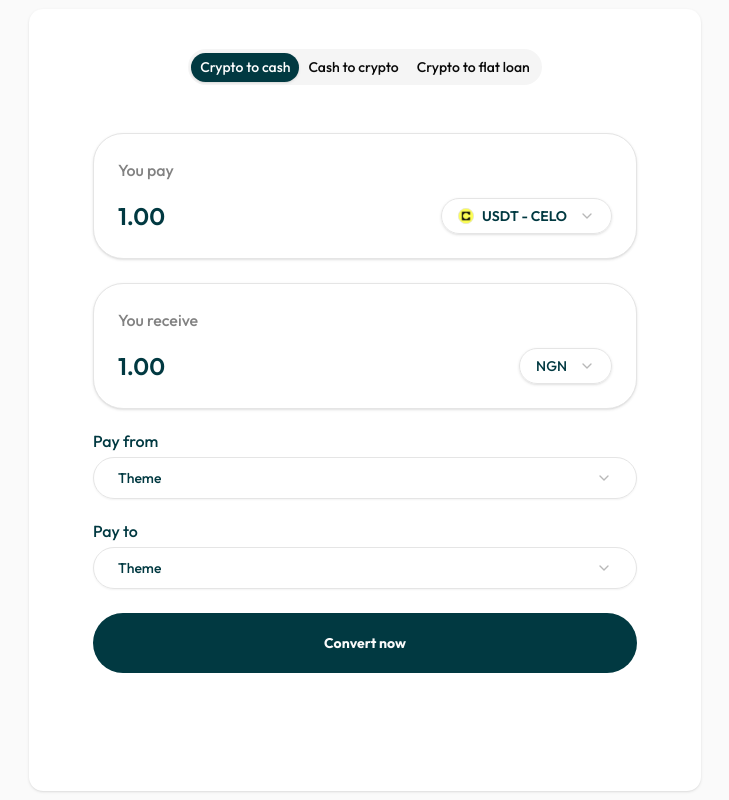
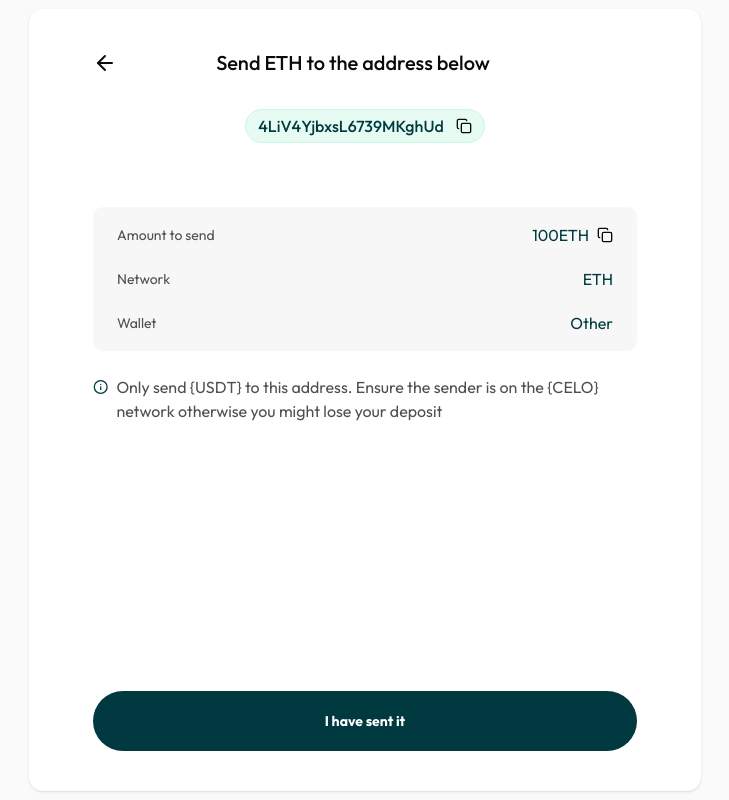
Before and after one commit to ashiruhammed/novacrust-test, a Next.js app: page / in a window 1280 px wide. Shown: the whole page, without its empty margins (275-1004 px from the left). Built offline with nearby package versions, Linux system fonts and the light colour scheme.

Commit message:
design eth address card

```diff
--- a/src/app/globals.css
+++ b/src/app/globals.css
@@ -56,7 +56,7 @@
   --popover: oklch(1 0 0);
   --popover-foreground: #828282;
   --primary: #013941;
-  --primary-foreground: oklch(0.985 0 0);
+  --primary-foreground: #4f4f4f;
   --secondary: oklch(0.97 0 0);
   --secondary-foreground: oklch(0.205 0 0);
   --muted: oklch(0.97 0 0);
--- a/src/app/page.tsx
+++ b/src/app/page.tsx
@@ -1,10 +1,14 @@
 import CryptoSwap from '@/components/widgets/crypto-swap';
+import EthAddress from '@/components/widgets/eth-address';
+import RecepientDetails from '@/components/widgets/recipient-detaills';
 
 export default function Home() {
   return (
     <div className='flex min-h-screen items-center px-4 justify-center bg-zinc-50 font-sans dark:bg-black'>
-      <main className='shadow py-10 px-16 rounded-xl md:min-h-[782px] bg-white w-full max-w-2xl'>
-        <CryptoSwap />
+      <main className='shadow py-10 px-16 h-[782px] rounded-xl md:min-h-[782px] bg-white w-full max-w-2xl'>
+        {/* <CryptoSwap /> */}
+        {/* <RecepientDetails /> */}
+        <EthAddress />
       </main>
     </div>
   );
--- a/src/components/ui/label.tsx
+++ b/src/components/ui/label.tsx
@@ -13,7 +13,7 @@ function Label({
     <LabelPrimitive.Root
       data-slot='label'
       className={cn(
-        'flex items-center gap-2 text-base text-primary font-medium leading-none font-medium select-none group-data-[disabled=true]:pointer-events-none group-data-[disabled=true]:opacity-50 peer-disabled:cursor-not-allowed peer-disabled:opacity-50',
+        'flex items-center gap-2 text-base text-primary leading-none font-medium select-none group-data-[disabled=true]:pointer-events-none group-data-[disabled=true]:opacity-50 peer-disabled:cursor-not-allowed peer-disabled:opacity-50',
         className
       )}
       {...props}
--- a/src/components/ui/select.tsx
+++ b/src/components/ui/select.tsx
@@ -106,7 +106,7 @@ function SelectItem({
     <SelectPrimitive.Item
       data-slot='select-item'
       className={cn(
-        "focus:bg-accent focus:text-accent-foreground [&_svg:not([class*='text-'])]:text-muted-foreground relative flex w-full cursor-default items-center gap-2 rounded-sm py-1.5 pr-8 pl-2 text-sm outline-hidden select-none data-[disabled]:pointer-events-none data-[disabled]:opacity-50 [&_svg]:pointer-events-none [&_svg]:shrink-0 [&_svg:not([class*='size-'])]:size-4 *:[span]:last:flex *:[span]:last:items-center *:[span]:last:gap-2",
+        "focus:bg-accent focus:text-accent-foreground [&_svg:not([class*='text-'])]:text-muted-foreground relative flex w-full cursor-default items-center gap-2 rounded-sm py-1.5 pr-8 pl-2 text-sm outline-hidden font-medium text-primary select-none data-[disabled]:pointer-events-none data-[disabled]:opacity-50 [&_svg]:pointer-events-none [&_svg]:shrink-0 [&_svg:not([class*='size-'])]:size-4 *:[span]:last:flex *:[span]:last:items-center *:[span]:last:gap-2",
         className
       )}
       {...props}>
--- /dev/null
+++ b/src/components/widgets/eth-address.tsx
@@ -0,0 +1,59 @@
+import { ArrowLeft, Copy, Info } from 'lucide-react';
+import React from 'react';
+import { Button } from '../ui/button';
+
+function EthAddress() {
+  return (
+    <div className='h-full flex flex-col'>
+      <div className='flex-row flex items-center'>
+        <button>
+          <ArrowLeft />
+        </button>
+        <div className='flex-1 pr-12'>
+          <h5 className='text-center text-xl font-medium'>
+            Send ETH to the address below
+          </h5>
+        </div>
+      </div>
+
+      <div className='mt-8 max-w-fit mx-auto bg-[#E6FBF2] border border-[#CCF6E5] rounded-full px-3  py-1 flex flex-row items-center gap-3'>
+        <p className='font-medium text-primary'>4LiV4YjbxsL6739MKghUd</p>
+        <Copy size={16} />
+      </div>
+      <div className='mt-16 bg-[#F7F7F7] px-6 py-4 rounded-lg space-y-5'>
+        <div className='flex flex-row items-center justify-between'>
+          <p className='text-sm text-primary-foreground'>Amount to send</p>
+          <div className='flex flex-row items-center gap-2'>
+            <p className='text-primary text-base'>100ETH</p>
+            <Copy size={16} />
+          </div>
+        </div>
+        <div className='flex flex-row items-center justify-between'>
+          <p className='text-sm text-primary-foreground'>Network</p>
+          <p className='text-primary text-base'>ETH</p>
+        </div>
+        <div className='flex flex-row items-center justify-between'>
+          <p className='text-sm text-primary-foreground'>Wallet</p>
+          <p className='text-primary text-base'>Other</p>
+        </div>
+      </div>
+      <div className='mt-6 flex-row flex gap-2'>
+        <Info className='text-primary' />
+        <p
+          className='
+        text-primary-foreground'>
+          {
+            'Only send {USDT} to this address. Ensure the sender is on the {CELO} network otherwise you might lose your deposit'
+          }
+        </p>
+      </div>
+      <Button
+        size={'lg'}
+        className='font-bold w-full rounded-full mt-auto text-white'>
+        I have sent it
+      </Button>
+    </div>
+  );
+}
+
+export default EthAddress;
--- /dev/null
+++ b/src/components/widgets/recipient-detaills.tsx
@@ -0,0 +1,77 @@
+import { ArrowLeft } from 'lucide-react';
+import { Label } from '../ui/label';
+import {
+  Select,
+  SelectContent,
+  SelectItem,
+  SelectTrigger,
+  SelectValue,
+} from '../ui/select';
+import { Input } from '../ui/input';
+import { Button } from '../ui/button';
+
+function RecepientDetails() {
+  return (
+    <div className='h-full flex flex-col'>
+      <div className='flex-row flex items-center'>
+        <button>
+          <ArrowLeft />
+        </button>
+        <div className='flex-1 pr-12'>
+          <h5 className='text-center text-xl font-medium'>Recipient details</h5>
+        </div>
+      </div>
+      <div className='mt-10 space-y-8'>
+        <div className='space-y-3'>
+          <Label>Bank</Label>
+          <Select>
+            <SelectTrigger className='w-full py-5 px-6 rounded-full'>
+              <SelectValue placeholder='Select an option' />
+            </SelectTrigger>
+            <SelectContent position='popper'>
+              <SelectItem value='uba'>UBA</SelectItem>
+              <SelectItem value='first-bank'>First Bank</SelectItem>
+              <SelectItem value='opay'>Opay</SelectItem>
+            </SelectContent>
+          </Select>
+        </div>
+        <div>
+          <Label>Account number</Label>
+          <Input
+            className='mt-3 py-5 px-6 rounded-full'
+            placeholder='Enter your email'
+          />
+        </div>
+        <div>
+          <Label>Account number</Label>
+          <Input
+            disabled
+            className='mt-3 py-5 px-6 bg-[#F2F2F2] disabled:opacity-100 text-black rounded-full'
+            value={'NOVACRUST PLC'}
+          />
+        </div>
+
+        <div>
+          <Label>Recipient Email</Label>
+          <Input
+            className='mt-3 py-5 px-6 rounded-full'
+            placeholder='Enter recipient email'
+          />
+        </div>
+        <div>
+          <Label>Recipient phone number</Label>
+          <Input
+            className='mt-3 py-5 px-6 rounded-full'
+            placeholder='Enter recipient phone number'
+            type='number'
+          />
+        </div>
+      </div>
+      <Button size={'lg'} className='font-bold w-full rounded-full mt-auto'>
+        Next
+      </Button>
+    </div>
+  );
+}
+
+export default RecepientDetails;
```
Also changed, not shown: src/components/ui/input.tsx (+9 -9 lines).
